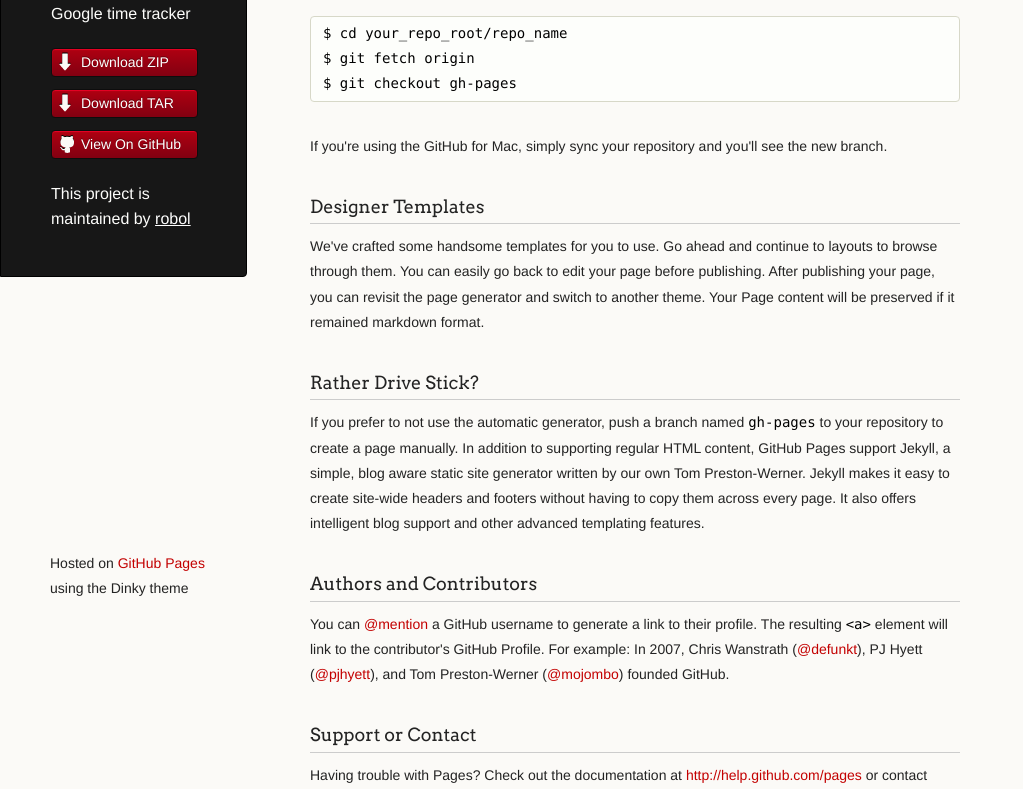
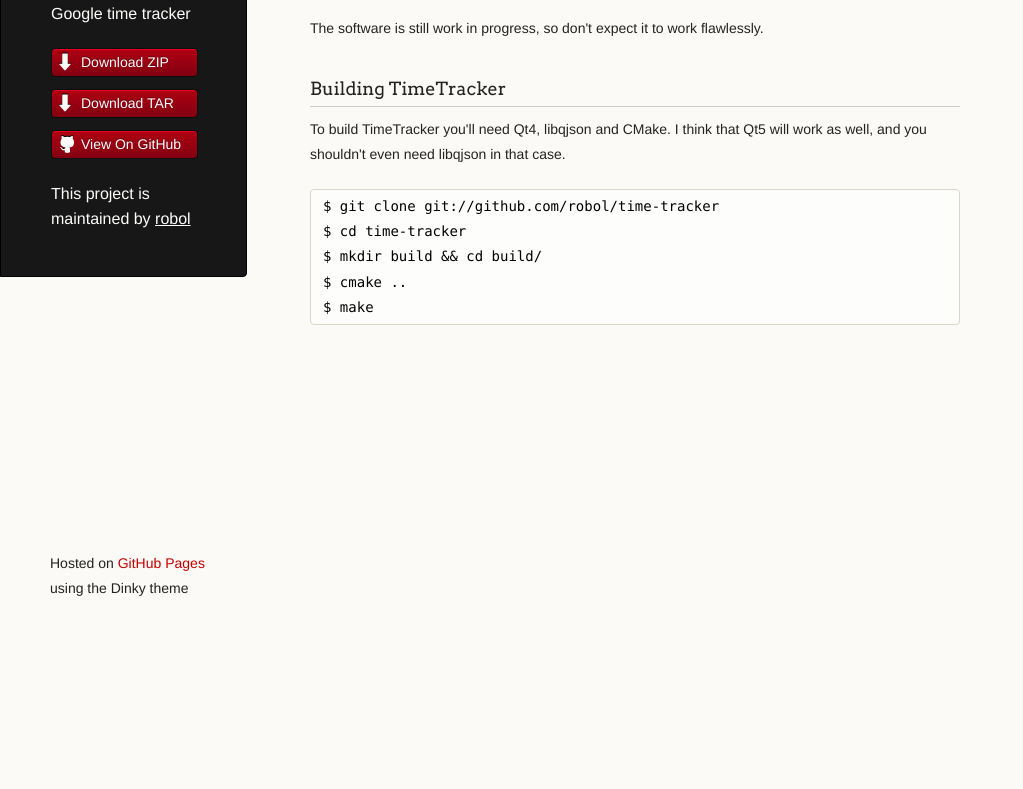
Before and after one commit to robol/time-tracker, a plain HTML site: page index.html in a window 1280 px wide. Shown: the part 167-956 px from the top of the page, without its empty margins (0-1023 px from the left). After the commit the page ends 800 px from the top, so only its background shows below. Drawn offline with Linux system fonts and the light colour scheme.

```diff
--- a/index.html
+++ b/index.html
@@ -30,32 +30,23 @@
 
       </header>
       <section>
-        <h3>Welcome to GitHub Pages.</h3>
+        <h3>Welcome to TimeTracker website</h3>
 
-<p>This automatic page generator is the easiest way to create beautiful pages for all of your projects. Author your page content here using GitHub Flavored Markdown, select a template crafted by a designer, and publish. After your page is generated, you can check out the new branch:</p>
+<p>TimeTracker is a simple software that lets you keep track of the time spent on a given task by summing duration of events in your Google Calendar. You just let it know the string that it should look for, and the interval that you'd like to monitor. </p>
 
-<pre><code>$ cd your_repo_root/repo_name
-$ git fetch origin
-$ git checkout gh-pages
+<p>The software is still work in progress, so don't expect it to work flawlessly. </p>
+
+<h3>Building TimeTracker</h3>
+
+<p>To build TimeTracker you'll need Qt4, libqjson and CMake. I think that Qt5 will work as well,
+and you shouldn't even need libqjson in that case. </p>
+
+<pre><code>$ git clone git://github.com/robol/time-tracker
+$ cd time-tracker
+$ mkdir build &amp;&amp; cd build/
+$ cmake ..
+$ make
 </code></pre>
-
-<p>If you're using the GitHub for Mac, simply sync your repository and you'll see the new branch.</p>
-
-<h3>Designer Templates</h3>
-
-<p>We've crafted some handsome templates for you to use. Go ahead and continue to layouts to browse through them. You can easily go back to edit your page before publishing. After publishing your page, you can revisit the page generator and switch to another theme. Your Page content will be preserved if it remained markdown format.</p>
-
-<h3>Rather Drive Stick?</h3>
-
-<p>If you prefer to not use the automatic generator, push a branch named <code>gh-pages</code> to your repository to create a page manually. In addition to supporting regular HTML content, GitHub Pages support Jekyll, a simple, blog aware static site generator written by our own Tom Preston-Werner. Jekyll makes it easy to create site-wide headers and footers without having to copy them across every page. It also offers intelligent blog support and other advanced templating features.</p>
-
-<h3>Authors and Contributors</h3>
-
-<p>You can <a href="https://github.com/blog/821" class="user-mention">@mention</a> a GitHub username to generate a link to their profile. The resulting <code>&lt;a&gt;</code> element will link to the contributor's GitHub Profile. For example: In 2007, Chris Wanstrath (<a href="https://github.com/defunkt" class="user-mention">@defunkt</a>), PJ Hyett (<a href="https://github.com/pjhyett" class="user-mention">@pjhyett</a>), and Tom Preston-Werner (<a href="https://github.com/mojombo" class="user-mention">@mojombo</a>) founded GitHub.</p>
-
-<h3>Support or Contact</h3>
-
-<p>Having trouble with Pages? Check out the documentation at <a href="http://help.github.com/pages">http://help.github.com/pages</a> or contact <a href="mailto:support@github.com">support@github.com</a> and we’ll help you sort it out.</p>
       </section>
       <footer>
         <p><small>Hosted on <a href="https://pages.github.com">GitHub Pages</a> using the Dinky theme</small></p>
```
Also changed, not shown: params.json (+1 -1 lines).
